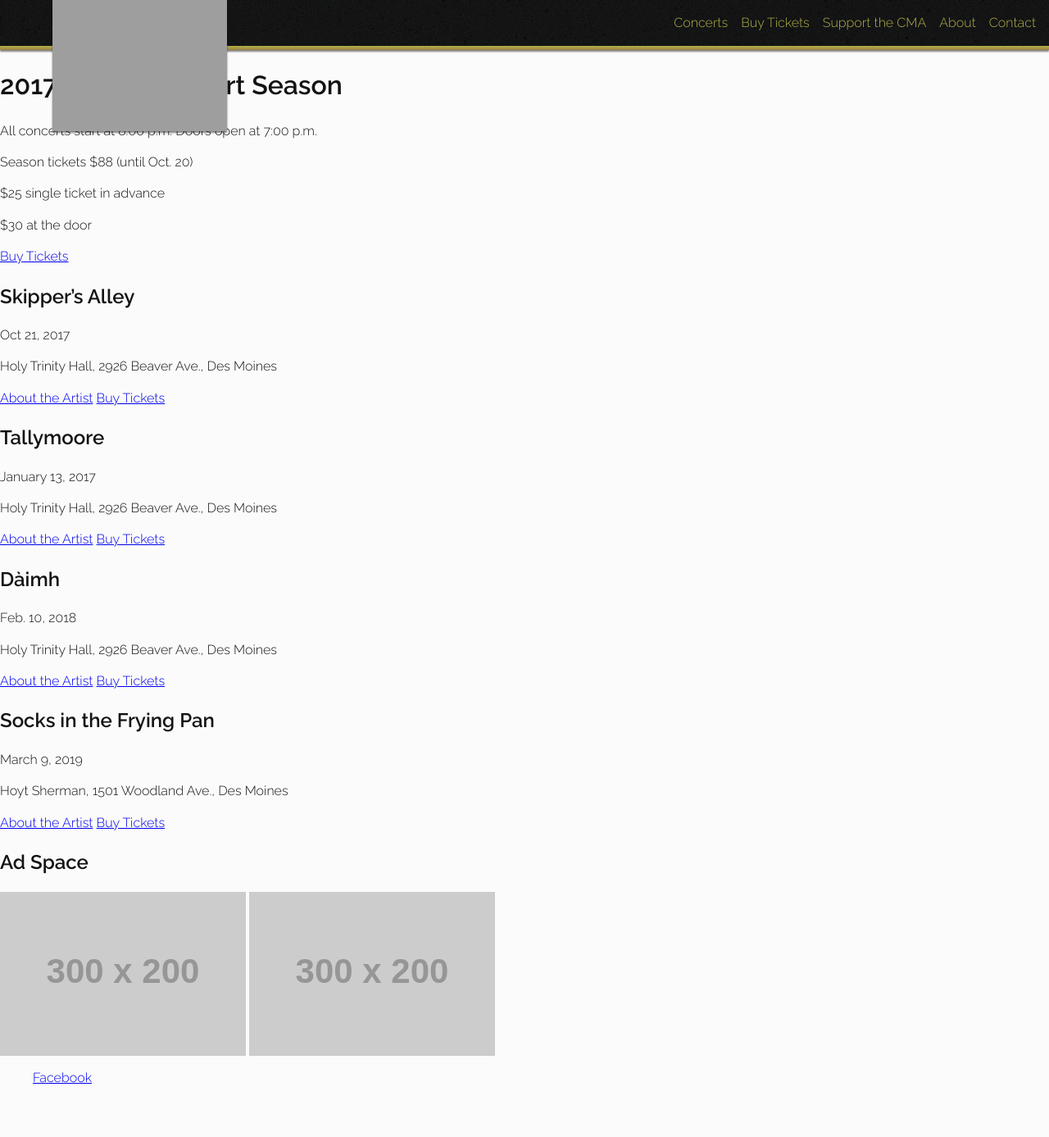
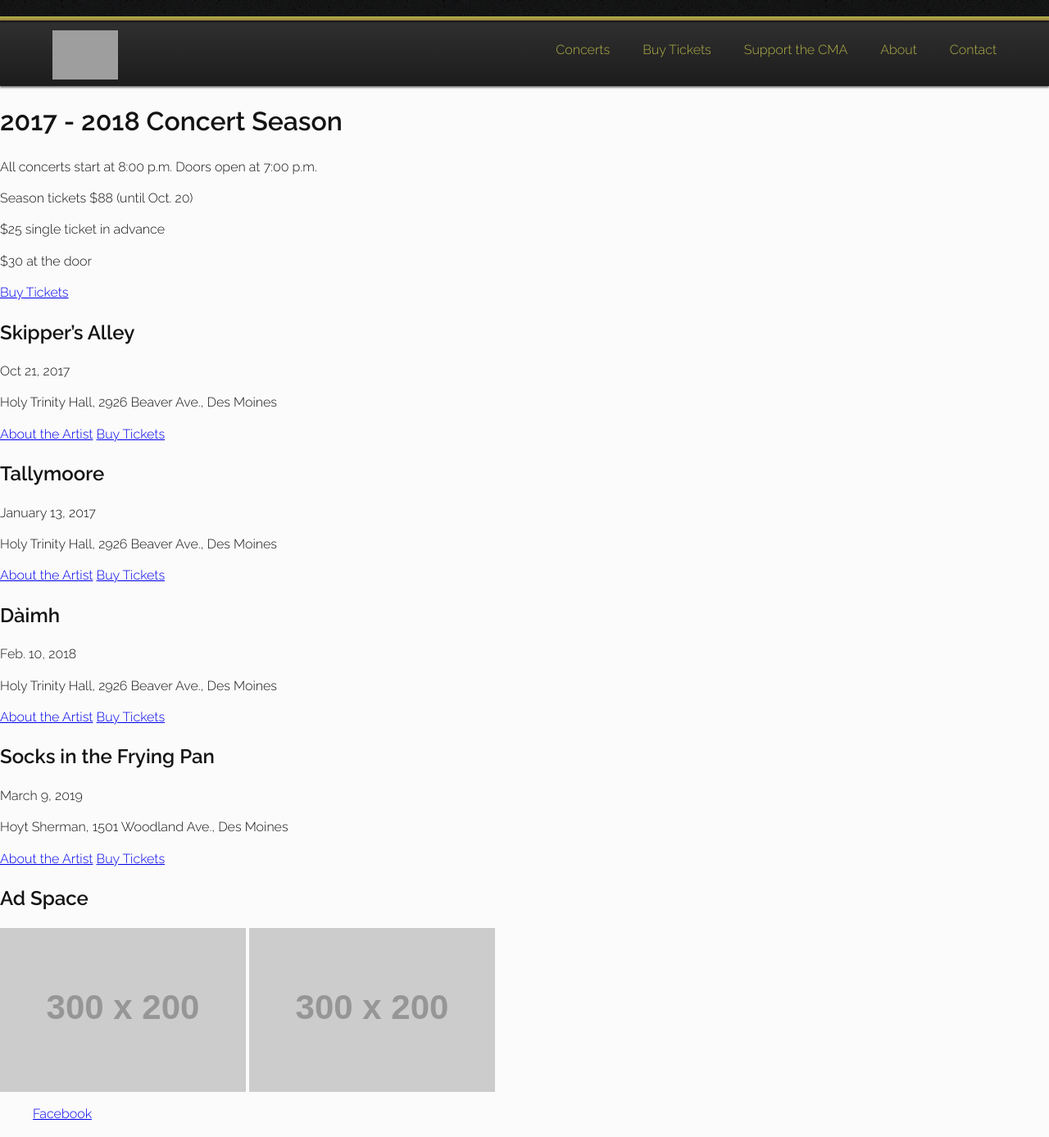
Before and after one commit to djmccurley/cma, a PHP site: page / in a window 1280 px wide. Shown: the whole page at 82% size. Before the commit the page ends 1322 px from the top, so only its background shows below. Run offline with PHP 8.4, Linux system fonts and the light colour scheme; grey boxes labelled with a size stand in for pictures from a placeholder-image service; some libraries are stand-ins or nearby versions; grey boxes are pictures that could not be loaded.

Commit message:
updated header

```diff
--- a/public/css/css.css
+++ b/public/css/css.css
@@ -448,28 +448,34 @@ html {
 
 header {
   width: 100%;
-  background-image: url("../img/asfalt.png");
+  /* Rectangle 10: */
+  background-image: linear-gradient(-180deg, #363636 0%, #1D1C1C 100%);
   box-shadow: 0px 2px 2px 0px rgba(0, 0, 0, 0.5); }
   header .logo {
     display: block;
-    position: absolute;
-    height: 160px;
-    margin-left: 4rem;
-    box-shadow: 0px 2px 2px 0px rgba(0, 0, 0, 0.5); }
+    height: 60px;
+    margin: .75rem 0 .5rem 4rem;
+    float: left; }
   header ol {
-    float: right; }
+    float: right;
+    margin-right: 4rem; }
     header ol li {
       float: left;
       display: block;
-      line-height: 0;
+      line-height: 1rem;
       padding: .75rem 0;
-      margin-right: 1em; }
+      margin-left: 2.5em; }
+  header .asphalt {
+    height: 1.25rem;
+    width: 100%;
+    background-image: url("../img/asfalt.png"); }
   header .border {
     clear: both;
     display: block;
     width: 100%;
     height: 5px;
-    background-image: linear-gradient(-180deg, #b2b248 0%, #9D8142 100%); }
+    background-image: linear-gradient(-180deg, #b2b248 0%, #9D8142 100%);
+    box-shadow: 0px 2px 2px 0px rgba(0, 0, 0, 0.5); }
 
 /* ==========================================================================
    Helper classes
--- a/public/index.html
+++ b/public/index.html
@@ -19,8 +19,10 @@
             <p class="browserupgrade">You are using an <strong>outdated</strong> browser. Please <a href="http://browsehappy.com/">upgrade your browser</a> to improve your experience.</p>
         <![endif]-->
         <header class="clearfix">
+            <div class="asphalt"></div>
+            <div class="border"></div>
             <h1 class="visuallyhidden">Celtic Music Association</h1>
-            <img src="img/cma_logo.svg" alt="Celtic Music Association Logo" class="logo">
+            <img src="img/cma_logo_1.svg" alt="Celtic Music Association Logo" class="logo">
             <nav>
                 <ol>
                     <li>Concerts</li>
@@ -31,7 +33,7 @@
 
                 </ol>
             </nav>
-            <div class="border"></div>
+
         </header>
 
         <main>
```
Also changed, not shown: dev/sass/_layout.scss (+15 -7 lines), public/img/cma_logo_1.svg (added), 1 other file.
